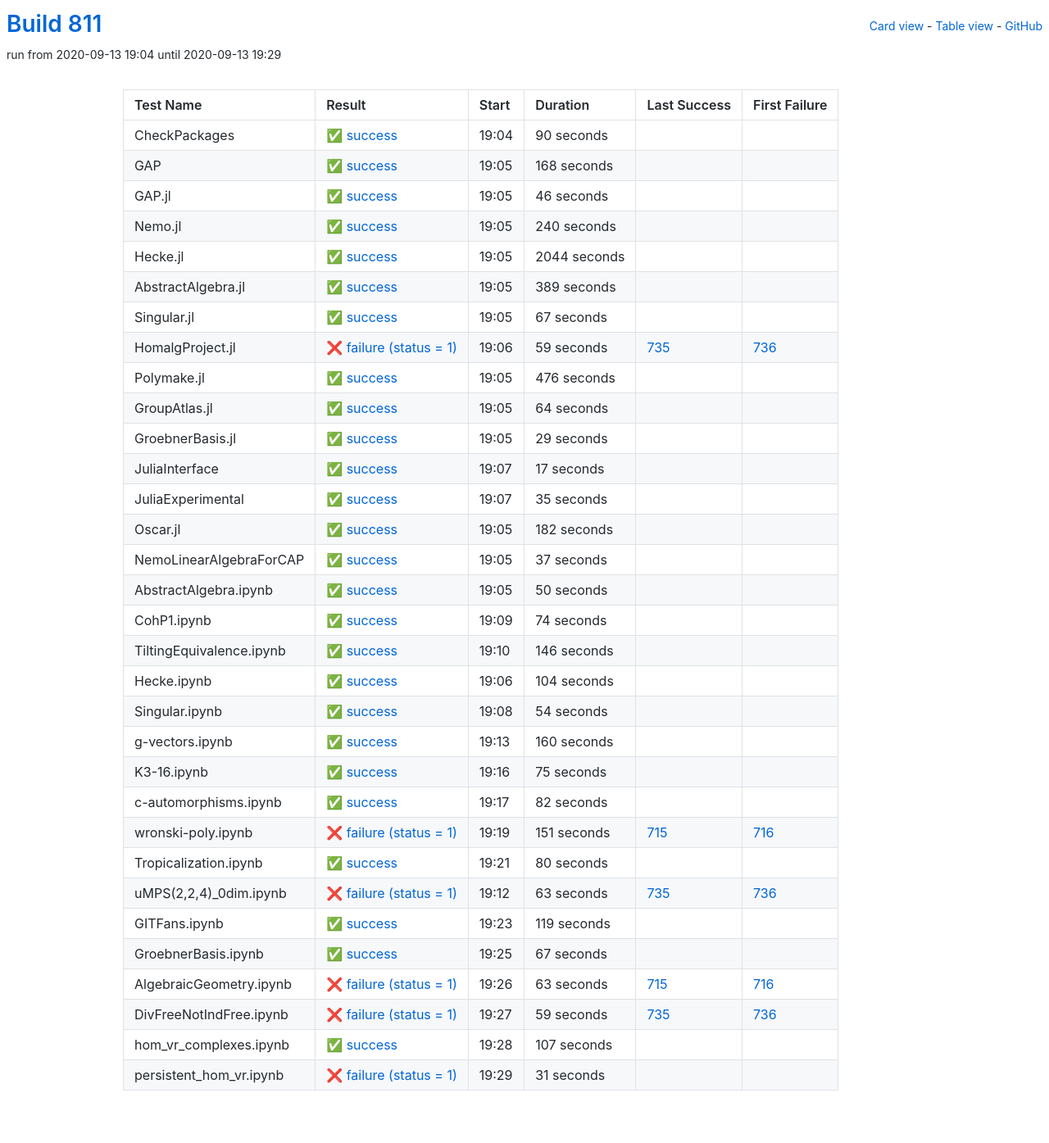
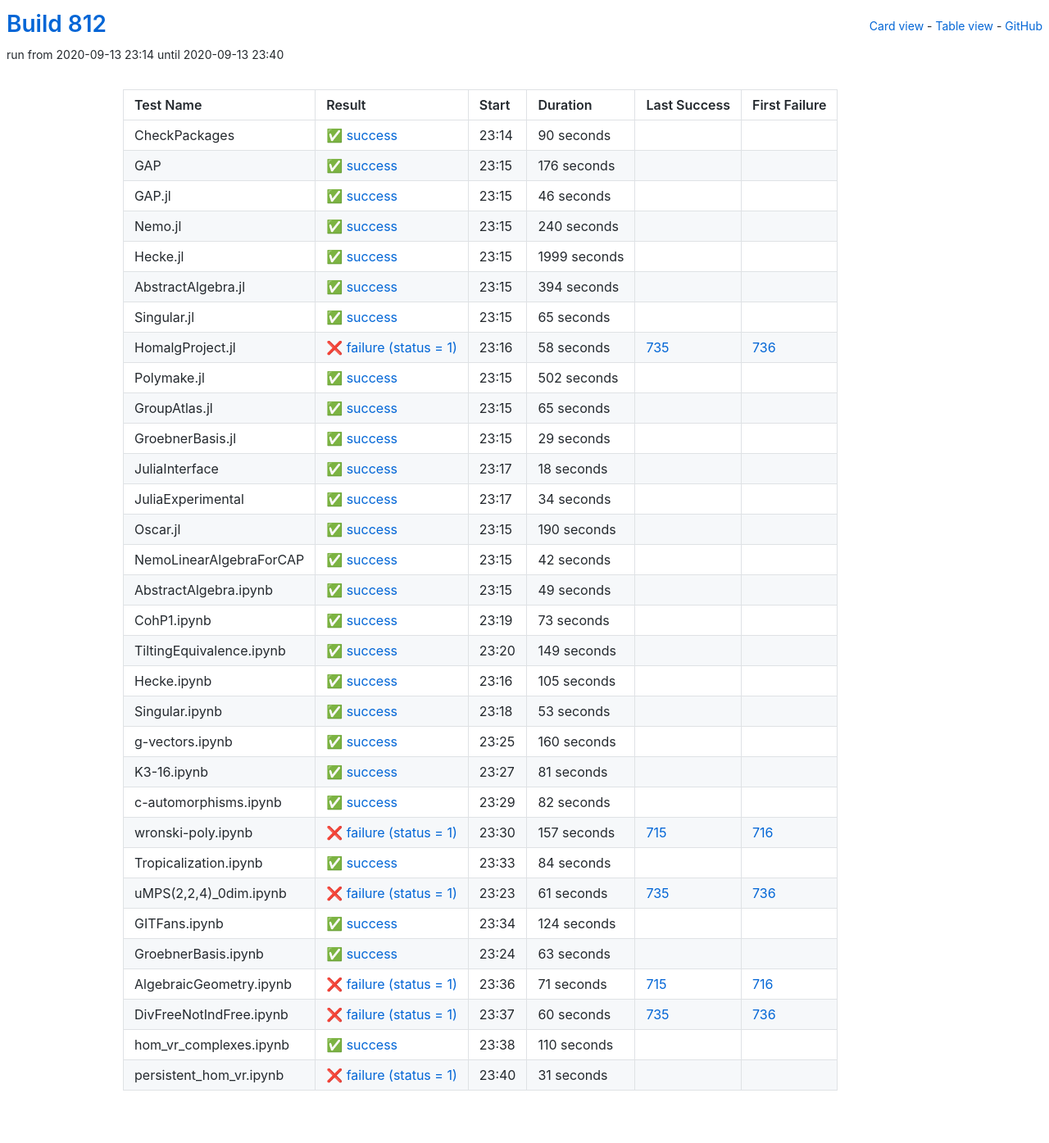
Before and after one commit to oscar-system/oscar-ci-status-stable, a Jekyll site: the page built from table.html, in a window 1280 px wide. Shown: the whole page at 82% size. Built offline with Jekyll 4.4.1, drawn with Linux system fonts in a browser that asks for light colours.

Commit message:
Build #812

```diff
--- a/_data/ci.yml
+++ b/_data/ci.yml
@@ -1,6 +1,6 @@
 ---
-build: 811
-build_url: https://oscarci.mathematik.uni-kl.de/job/oscar-stable/811/
+build: 812
+build_url: https://oscarci.mathematik.uni-kl.de/job/oscar-stable/812/
 job: oscar-stable
 organization: oscar-system
 repo: oscar-ci-status-stable
@@ -8,8 +8,8 @@ repourl: https://github.com/oscar-system/oscar-ci-status-stable
 tests:
 - name: CheckPackages
   id: checkpackages
-  log: https://oscarci.mathematik.uni-kl.de/job/oscar-stable/811/artifact/logs/build-811/CheckPackages.log
-  start: 2020-09-13 19:04
+  log: https://oscarci.mathematik.uni-kl.de/job/oscar-stable/812/artifact/logs/build-812/CheckPackages.log
+  start: 2020-09-13 23:14
   success: true
   exitcode: 0
   status: success
@@ -20,20 +20,20 @@ tests:
   first_failure_url:
 - name: GAP
   id: gap
-  log: https://oscarci.mathematik.uni-kl.de/job/oscar-stable/811/artifact/logs/build-811/GAP.log
-  start: 2020-09-13 19:05
+  log: https://oscarci.mathematik.uni-kl.de/job/oscar-stable/812/artifact/logs/build-812/GAP.log
+  start: 2020-09-13 23:15
   success: true
   exitcode: 0
   status: success
-  duration: 168
+  duration: 176
   last_success: false
   last_success_url:
   first_failure: false
   first_failure_url:
 - name: GAP.jl
   id: gap-jl
-  log: https://oscarci.mathematik.uni-kl.de/job/oscar-stable/811/artifact/logs/build-811/GAP.jl.log
-  start: 2020-09-13 19:05
+  log: https://oscarci.mathematik.uni-kl.de/job/oscar-stable/812/artifact/logs/build-812/GAP.jl.log
+  start: 2020-09-13 23:15
   success: true
   exitcode: 0
   status: success
@@ -44,8 +44,8 @@ tests:
   first_failure_url:
 - name: Nemo.jl
   id: nemo-jl
-  log: https://oscarci.mathematik.uni-kl.de/job/oscar-stable/811/artifact/logs/build-811/Nemo.jl.log
-  start: 2020-09-13 19:05
+  log: https://oscarci.mathematik.uni-kl.de/job/oscar-stable/812/artifact/logs/build-812/Nemo.jl.log
+  start: 2020-09-13 23:15
   success: true
   exitcode: 0
   status: success
@@ -56,80 +56,80 @@ tests:
   first_failure_url:
 - name: Hecke.jl
   id: hecke-jl
-  log: https://oscarci.mathematik.uni-kl.de/job/oscar-stable/811/artifact/logs/build-811/Hecke.jl.log
-  start: 2020-09-13 19:05
+  log: https://oscarci.mathematik.uni-kl.de/job/oscar-stable/812/artifact/logs/build-812/Hecke.jl.log
+  start: 2020-09-13 23:15
   success: true
   exitcode: 0
   status: success
-  duration: 2044
+  duration: 1999
   last_success: false
   last_success_url:
   first_failure: false
   first_failure_url:
 - name: AbstractAlgebra.jl
   id: abstractalgebra-jl
-  log: https://oscarci.mathematik.uni-kl.de/job/oscar-stable/811/artifact/logs/build-811/AbstractAlgebra.jl.log
-  start: 2020-09-13 19:05
+  log: https://oscarci.mathematik.uni-kl.de/job/oscar-stable/812/artifact/logs/build-812/AbstractAlgebra.jl.log
+  start: 2020-09-13 23:15
   success: true
   exitcode: 0
   status: success
-  duration: 389
+  duration: 394
   last_success: false
   last_success_url:
   first_failure: false
   first_failure_url:
 - name: Singular.jl
   id: singular-jl
-  log: https://oscarci.mathematik.uni-kl.de/job/oscar-stable/811/artifact/logs/build-811/Singular.jl.log
-  start: 2020-09-13 19:05
+  log: https://oscarci.mathematik.uni-kl.de/job/oscar-stable/812/artifact/logs/build-812/Singular.jl.log
+  start: 2020-09-13 23:15
   success: true
   exitcode: 0
   status: success
-  duration: 67
+  duration: 65
   last_success: false
   last_success_url:
   first_failure: false
   first_failure_url:
 - name: HomalgProject.jl
   id: homalgproject-jl
-  log: https://oscarci.mathematik.uni-kl.de/job/oscar-stable/811/artifact/logs/build-811/HomalgProject.jl.log
-  start: 2020-09-13 19:06
+  log: https://oscarci.mathematik.uni-kl.de/job/oscar-stable/812/artifact/logs/build-812/HomalgProject.jl.log
+  start: 2020-09-13 23:16
   success: false
   exitcode: 1
   status: failure
-  duration: 59
+  duration: 58
   last_success: 735
   last_success_url: https://oscarci.mathematik.uni-kl.de/job/oscar-stable/735/
   first_failure: 736
   first_failure_url: https://oscarci.mathematik.uni-kl.de/job/oscar-stable/736/
 - name: Polymake.jl
   id: polymake-jl
-  log: https://oscarci.mathematik.uni-kl.de/job/oscar-stable/811/artifact/logs/build-811/Polymake.jl.log
-  start: 2020-09-13 19:05
+  log: https://oscarci.mathematik.uni-kl.de/job/oscar-stable/812/artifact/logs/build-812/Polymake.jl.log
+  start: 2020-09-13 23:15
   success: true
   exitcode: 0
   status: success
-  duration: 476
+  duration: 502
   last_success: false
   last_success_url:
   first_failure: false
   first_failure_url:
 - name: GroupAtlas.jl
   id: groupatlas-jl
-  log: https://oscarci.mathematik.uni-kl.de/job/oscar-stable/811/artifact/logs/build-811/GroupAtlas.jl.log
-  start: 2020-09-13 19:05
+  log: https://oscarci.mathematik.uni-kl.de/job/oscar-stable/812/artifact/logs/build-812/GroupAtlas.jl.log
+  start: 2020-09-13 23:15
   success: true
   exitcode: 0
   status: success
-  duration: 64
+  duration: 65
   last_success: false
   last_success_url:
   first_failure: false
   first_failure_url:
 - name: GroebnerBasis.jl
   id: groebnerbasis-jl
-  log: https://oscarci.mathematik.uni-kl.de/job/oscar-stable/811/artifact/logs/build-811/GroebnerBasis.jl.log
-  start: 2020-09-13 19:05
+  log: https://oscarci.mathematik.uni-kl.de/job/oscar-stable/812/artifact/logs/build-812/GroebnerBasis.jl.log
+  start: 2020-09-13 23:15
   success: true
   exitcode: 0
   status: success
@@ -140,116 +140,116 @@ tests:
   first_failure_url:
 - name: JuliaInterface
   id: juliainterface
-  log: https://oscarci.mathematik.uni-kl.de/job/oscar-stable/811/artifact/logs/build-811/JuliaInterface.log
-  start: 2020-09-13 19:07
+  log: https://oscarci.mathematik.uni-kl.de/job/oscar-stable/812/artifact/logs/build-812/JuliaInterface.log
+  start: 2020-09-13 23:17
   success: true
   exitcode: 0
   status: success
-  duration: 17
+  duration: 18
   last_success: false
   last_success_url:
   first_failure: false
   first_failure_url:
 - name: JuliaExperimental
   id: juliaexperimental
-  log: https://oscarci.mathematik.uni-kl.de/job/oscar-stable/811/artifact/logs/build-811/JuliaExperimental.log
-  start: 2020-09-13 19:07
+  log: https://oscarci.mathematik.uni-kl.de/job/oscar-stable/812/artifact/logs/build-812/JuliaExperimental.log
+  start: 2020-09-13 23:17
   success: true
   exitcode: 0
   status: success
-  duration: 35
+  duration: 34
   last_success: false
   last_success_url:
   first_failure: false
   first_failure_url:
 - name: Oscar.jl
   id: oscar-jl
-  log: https://oscarci.mathematik.uni-kl.de/job/oscar-stable/811/artifact/logs/build-811/Oscar.jl.log
-  start: 2020-09-13 19:05
+  log: https://oscarci.mathematik.uni-kl.de/job/oscar-stable/812/artifact/logs/build-812/Oscar.jl.log
+  start: 2020-09-13 23:15
   success: true
   exitcode: 0
   status: success
-  duration: 182
+  duration: 190
   last_success: false
   last_success_url:
   first_failure: false
   first_failure_url:
 - name: NemoLinearAlgebraForCAP
   id: nemolinearalgebraforcap
-  log: https://oscarci.mathematik.uni-kl.de/job/oscar-stable/811/artifact/logs/build-811/NemoLinearAlgebraForCAP.log
-  start: 2020-09-13 19:05
+  log: https://oscarci.mathematik.uni-kl.de/job/oscar-stable/812/artifact/logs/build-812/NemoLinearAlgebraForCAP.log
+  start: 2020-09-13 23:15
   success: true
   exitcode: 0
   status: success
-  duration: 37
+  duration: 42
   last_success: false
   last_success_url:
   first_failure: false
   first_failure_url:
 - name: AbstractAlgebra.ipynb
   id: abstractalgebra-ipynb
-  log: https://oscarci.mathematik.uni-kl.de/job/oscar-stable/811/artifact/logs/build-811/AbstractAlgebra.ipynb.log
-  start: 2020-09-13 19:05
+  log: https://oscarci.mathematik.uni-kl.de/job/oscar-stable/812/artifact/logs/build-812/AbstractAlgebra.ipynb.log
+  start: 2020-09-13 23:15
   success: true
   exitcode: 0
   status: success
-  duration: 50
+  duration: 49
   last_success: false
   last_success_url:
   first_failure: false
   first_failure_url:
 - name: CohP1.ipynb
   id: cohp1-ipynb
-  log: https://oscarci.mathematik.uni-kl.de/job/oscar-stable/811/artifact/logs/build-811/CohP1.ipynb.log
-  start: 2020-09-13 19:09
+  log: https://oscarci.mathematik.uni-kl.de/job/oscar-stable/812/artifact/logs/build-812/CohP1.ipynb.log
+  start: 2020-09-13 23:19
   success: true
   exitcode: 0
   status: success
-  duration: 74
+  duration: 73
   last_success: false
   last_success_url:
   first_failure: false
   first_failure_url:
 - name: TiltingEquivalence.ipynb
   id: tiltingequivalence-ipynb
-  log: https://oscarci.mathematik.uni-kl.de/job/oscar-stable/811/artifact/logs/build-811/TiltingEquivalence.ipynb.log
-  start: 2020-09-13 19:10
+  log: https://oscarci.mathematik.uni-kl.de/job/oscar-stable/812/artifact/logs/build-812/TiltingEquivalence.ipynb.log
+  start: 2020-09-13 23:20
   success: true
   exitcode: 0
   status: success
-  duration: 146
+  duration: 149
   last_success: false
   last_success_url:
   first_failure: false
   first_failure_url:
 - name: Hecke.ipynb
   id: hecke-ipynb
-  log: https://oscarci.mathematik.uni-kl.de/job/oscar-stable/811/artifact/logs/build-811/Hecke.ipynb.log
-  start: 2020-09-13 19:06
+  log: https://oscarci.mathematik.uni-kl.de/job/oscar-stable/812/artifact/logs/build-812/Hecke.ipynb.log
+  start: 2020-09-13 23:16
   success: true
   exitcode: 0
   status: success
-  duration: 104
+  duration: 105
   last_success: false
   last_success_url:
   first_failure: false
   first_failure_url:
 - name: Singular.ipynb
   id: singular-ipynb
-  log: https://oscarci.mathematik.uni-kl.de/job/oscar-stable/811/artifact/logs/build-811/Singular.ipynb.log
-  start: 2020-09-13 19:08
+  log: https://oscarci.mathematik.uni-kl.de/job/oscar-stable/812/artifact/logs/build-812/Singular.ipynb.log
+  start: 2020-09-13 23:18
   success: true
   exitcode: 0
   status: success
-  duration: 54
+  duration: 53
   last_success: false
   last_success_url:
   first_failure: false
   first_failure_url:
 - name: g-vectors.ipynb
   id: g-vectors-ipynb
-  log: https://oscarci.mathematik.uni-kl.de/job/oscar-stable/811/artifact/logs/build-811/g-vectors.ipynb.log
-  start: 2020-09-13 19:13
+  log: https://oscarci.mathematik.uni-kl.de/job/oscar-stable/812/artifact/logs/build-812/g-vectors.ipynb.log
+  start: 2020-09-13 23:25
   success: true
   exitcode: 0
   status: success
@@ -260,20 +260,20 @@ tests:
   first_failure_url:
 - name: K3-16.ipynb
   id: k3-16-ipynb
-  log: https://oscarci.mathematik.uni-kl.de/job/oscar-stable/811/artifact/logs/build-811/K3-16.ipynb.log
-  start: 2020-09-13 19:16
+  log: https://oscarci.mathematik.uni-kl.de/job/oscar-stable/812/artifact/logs/build-812/K3-16.ipynb.log
+  start: 2020-09-13 23:27
   success: true
   exitcode: 0
   status: success
-  duration: 75
+  duration: 81
   last_success: false
   last_success_url:
   first_failure: false
   first_failure_url:
 - name: c-automorphisms.ipynb
   id: c-automorphisms-ipynb
-  log: https://oscarci.mathematik.uni-kl.de/job/oscar-stable/811/artifact/logs/build-811/c-automorphisms.ipynb.log
-  start: 2020-09-13 19:17
+  log: https://oscarci.mathematik.uni-kl.de/job/oscar-stable/812/artifact/logs/build-812/c-automorphisms.ipynb.log
+  start: 2020-09-13 23:29
   success: true
   exitcode: 0
   status: success
@@ -284,104 +284,104 @@ tests:
   first_failure_url:
 - name: wronski-poly.ipynb
   id: wronski-poly-ipynb
-  log: https://oscarci.mathematik.uni-kl.de/job/oscar-stable/811/artifact/logs/build-811/wronski-poly.ipynb.log
-  start: 2020-09-13 19:19
+  log: https://oscarci.mathematik.uni-kl.de/job/oscar-stable/812/artifact/logs/build-812/wronski-poly.ipynb.log
+  start: 2020-09-13 23:30
   success: false
   exitcode: 1
   status: failure
-  duration: 151
+  duration: 157
   last_success: 715
   last_success_url: https://oscarci.mathematik.uni-kl.de/job/oscar-stable/715/
   first_failure: 716
   first_failure_url: https://oscarci.mathematik.uni-kl.de/job/oscar-stable/716/
 - name: Tropicalization.ipynb
   id: tropicalization-ipynb
-  log: https://oscarci.mathematik.uni-kl.de/job/oscar-stable/811/artifact/logs/build-811/Tropicalization.ipynb.log
-  start: 2020-09-13 19:21
+  log: https://oscarci.mathematik.uni-kl.de/job/oscar-stable/812/artifact/logs/build-812/Tropicalization.ipynb.log
+  start: 2020-09-13 23:33
   success: true
   exitcode: 0
   status: success
-  duration: 80
+  duration: 84
   last_success: false
   last_success_url:
   first_failure: false
   first_failure_url:
 - name: uMPS(2,2,4)_0dim.ipynb
   id: umps-2-2-4-0dim-ipynb
-  log: https://oscarci.mathematik.uni-kl.de/job/oscar-stable/811/artifact/logs/build-811/uMPS-2-2-4-_0dim.ipynb.log
-  start: 2020-09-13 19:12
+  log: https://oscarci.mathematik.uni-kl.de/job/oscar-stable/812/artifact/logs/build-812/uMPS-2-2-4-_0dim.ipynb.log
+  start: 2020-09-13 23:23
   success: false
   exitcode: 1
   status: failure
-  duration: 63
+  duration: 61
   last_success: 735
   last_success_url: https://oscarci.mathematik.uni-kl.de/job/oscar-stable/735/
   first_failure: 736
   first_failure_url: https://oscarci.mathematik.uni-kl.de/job/oscar-stable/736/
 - name: GITFans.ipynb
   id: gitfans-ipynb
-  log: https://oscarci.mathematik.uni-kl.de/job/oscar-stable/811/artifact/logs/build-811/GITFans.ipynb.log
-  start: 2020-09-13 19:23
+  log: https://oscarci.mathematik.uni-kl.de/job/oscar-stable/812/artifact/logs/build-812/GITFans.ipynb.log
+  start: 2020-09-13 23:34
   success: true
   exitcode: 0
   status: success
-  duration: 119
+  duration: 124
   last_success: false
   last_success_url:
   first_failure: false
   first_failure_url:
 - name: GroebnerBasis.ipynb
   id: groebnerbasis-ipynb
-  log: https://oscarci.mathematik.uni-kl.de/job/oscar-stable/811/artifact/logs/build-811/GroebnerBasis.ipynb.log
-  start: 2020-09-13 19:25
+  log: https://oscarci.mathematik.uni-kl.de/job/oscar-stable/812/artifact/logs/build-812/GroebnerBasis.ipynb.log
+  start: 2020-09-13 23:24
   success: true
   exitcode: 0
   status: success
-  duration: 67
+  duration: 63
   last_success: false
   last_success_url:
   first_failure: false
   first_failure_url:
 - name: AlgebraicGeometry.ipynb
   id: algebraicgeometry-ipynb
-  log: https://oscarci.mathematik.uni-kl.de/job/oscar-stable/811/artifact/logs/build-811/AlgebraicGeometry.ipynb.log
-  start: 2020-09-13 19:26
+  log: https://oscarci.mathematik.uni-kl.de/job/oscar-stable/812/artifact/logs/build-812/AlgebraicGeometry.ipynb.log
+  start: 2020-09-13 23:36
   success: false
   exitcode: 1
   status: failure
-  duration: 63
+  duration: 71
   last_success: 715
   last_success_url: https://oscarci.mathematik.uni-kl.de/job/oscar-stable/715/
   first_failure: 716
   first_failure_url: https://oscarci.mathematik.uni-kl.de/job/oscar-stable/716/
 - name: DivFreeNotIndFree.ipynb
   id: divfreenotindfree-ipynb
-  log: https://oscarci.mathematik.uni-kl.de/job/oscar-stable/811/artifact/logs/build-811/DivFreeNotIndFree.ipynb.log
-  start: 2020-09-13 19:27
+  log: https://oscarci.mathematik.uni-kl.de/job/oscar-stable/812/artifact/logs/build-812/DivFreeNotIndFree.ipynb.log
+  start: 2020-09-13 23:37
   success: false
   exitcode: 1
   status: failure
-  duration: 59
+  duration: 60
   last_success: 735
   last_success_url: https://oscarci.mathematik.uni-kl.de/job/oscar-stable/735/
   first_failure: 736
   first_failure_url: https://oscarci.mathematik.uni-kl.de/job/oscar-stable/736/
 - name: hom_vr_complexes.ipynb
   id: hom-vr-complexes-ipynb
-  log: https://oscarci.mathematik.uni-kl.de/job/oscar-stable/811/artifact/logs/build-811/hom_vr_complexes.ipynb.log
-  start: 2020-09-13 19:28
+  log: https://oscarci.mathematik.uni-kl.de/job/oscar-stable/812/artifact/logs/build-812/hom_vr_complexes.ipynb.log
+  start: 2020-09-13 23:38
   success: true
   exitcode: 0
   status: success
-  duration: 107
+  duration: 110
   last_success: false
   last_success_url:
   first_failure: false
   first_failure_url:
 - name: persistent_hom_vr.ipynb
   id: persistent-hom-vr-ipynb
-  log: https://oscarci.mathematik.uni-kl.de/job/oscar-stable/811/artifact/logs/build-811/persistent_hom_vr.ipynb.log
-  start: 2020-09-13 19:29
+  log: https://oscarci.mathematik.uni-kl.de/job/oscar-stable/812/artifact/logs/build-812/persistent_hom_vr.ipynb.log
+  start: 2020-09-13 23:40
   success: false
   exitcode: 1
   status: failure
```
Also changed, not shown: README.md.
